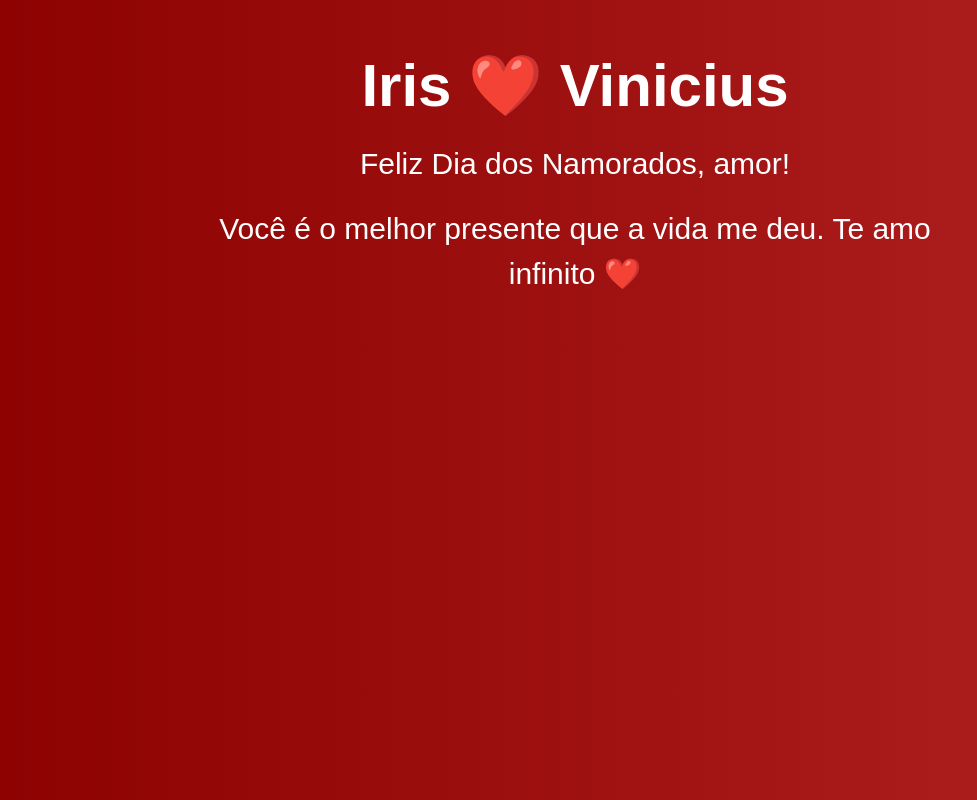
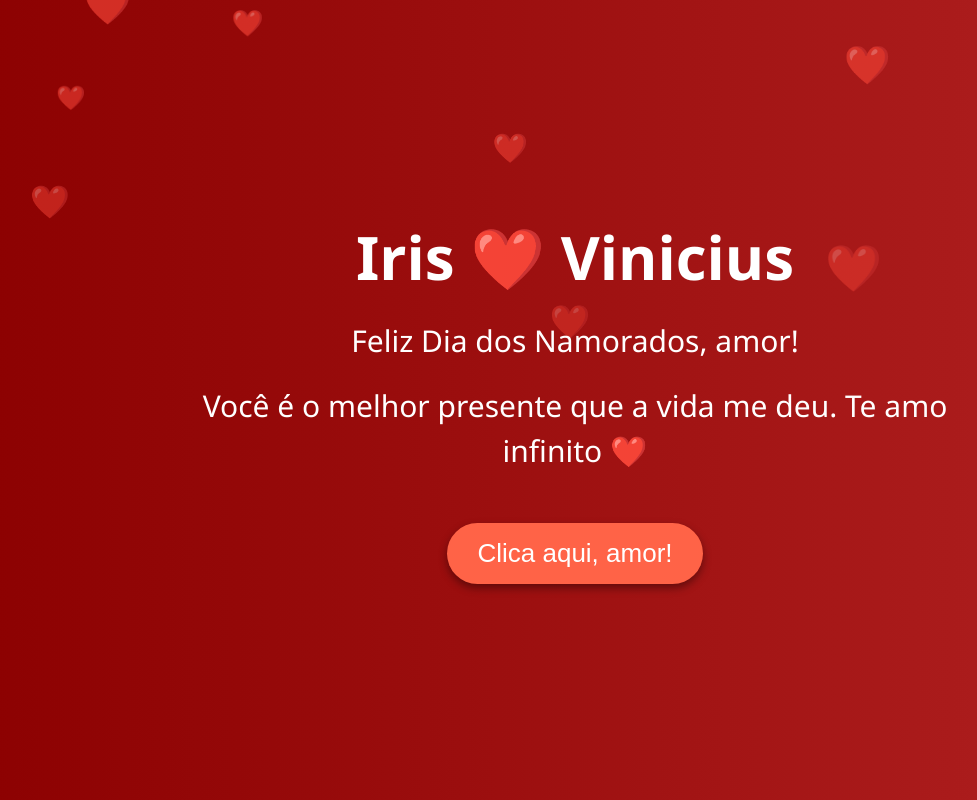
Before and after one commit to Reisiris/Iris-e_Vinicius, a plain HTML site: page index.html in a window 1280 px wide. Shown: the whole page, without its empty margins (65-1042 px from the left). Drawn offline with Linux system fonts and the light colour scheme.

Commit message:
Update index.html

```diff
--- a/index.html
+++ b/index.html
@@ -5,33 +5,42 @@
   <meta name="viewport" content="width=device-width, initial-scale=1.0">
   <title>Iris ❤️ Vinicius</title>
   <style>
-    body {
+    * {
       margin: 0;
       padding: 0;
+      box-sizing: border-box;
+    }
+
+    body {
       background: linear-gradient(to right, #8B0000, #B22222);
-      font-family: 'Arial', sans-serif;
+      font-family: 'Segoe UI', sans-serif;
+      color: #fff;
       text-align: center;
-      color: #fff;
       overflow: hidden;
+      display: flex;
+      flex-direction: column;
+      justify-content: center;
+      min-height: 100vh;
+      padding: 20px;
     }
 
     .container {
       max-width: 800px;
       margin: 0 auto;
-      padding: 30px 20px;
-      position: relative;
       z-index: 1;
     }
 
     h1 {
-      font-size: 10vw;
-      margin: 20px 0;
+      font-size: 12vw;
+      margin-bottom: 20px;
+      animation: fadeIn 2s ease forwards;
     }
 
     p {
       font-size: 6vw;
       margin: 20px 0;
       line-height: 1.5;
+      animation: fadeIn 3s ease forwards;
     }
 
     button {
@@ -39,16 +48,18 @@
       font-size: 5vw;
       background-color: #FF6347;
       border: none;
-      border-radius: 20px;
+      border-radius: 50px;
       color: white;
       cursor: pointer;
-      box-shadow: 0 4px 8px rgba(0,0,0,0.3);
+      box-shadow: 0 4px 8px rgba(0,0,0,0.4);
       margin-top: 30px;
-      transition: background-color 0.3s ease;
+      transition: background-color 0.3s ease, transform 0.3s ease;
+      animation: fadeIn 4s ease forwards;
     }
 
     button:hover {
       background-color: #FF4500;
+      transform: scale(1.05);
     }
 
     .heart {
@@ -56,7 +67,7 @@
       top: -50px;
       color: #fff;
       font-size: 30px;
-      animation: float 6s infinite ease-in;
+      animation: float 8s infinite ease-in;
       opacity: 0.7;
       pointer-events: none;
     }
@@ -69,6 +80,17 @@
       100% {
         transform: translateY(110vh) scale(1.5);
         opacity: 0;
+      }
+    }
+
+    @keyframes fadeIn {
+      0% {
+        opacity: 0;
+        transform: translateY(20px);
+      }
+      100% {
+        opacity: 1;
+        transform: translateY(0);
       }
     }
 
@@ -94,4 +116,25 @@
     <h1>Iris ❤️ Vinicius</h1>
     <p>Feliz Dia dos Namorados, amor!</p>
     <p>Você é o melhor presente que a vida me deu. Te amo infinito ❤️</p>
-    <button onclick="alert('
+    <button onclick="alert('Te amo pra sempre, Vinicius! ❤️')">Clica aqui, amor!</button>
+  </div>
+
+  <script>
+    function createHeart() {
+      const heart = document.createElement("div");
+      heart.classList.add("heart");
+      heart.style.left = Math.random() * 100 + "vw";
+      heart.style.fontSize = (Math.random() * 20 + 20) + "px";
+      heart.innerHTML = "❤️";
+      document.body.appendChild(heart);
+
+      setTimeout(() => {
+        heart.remove();
+      }, 8000);
+    }
+
+    setInterval(createHeart, 500);
+  </script>
+
+</body>
+</html>
```
